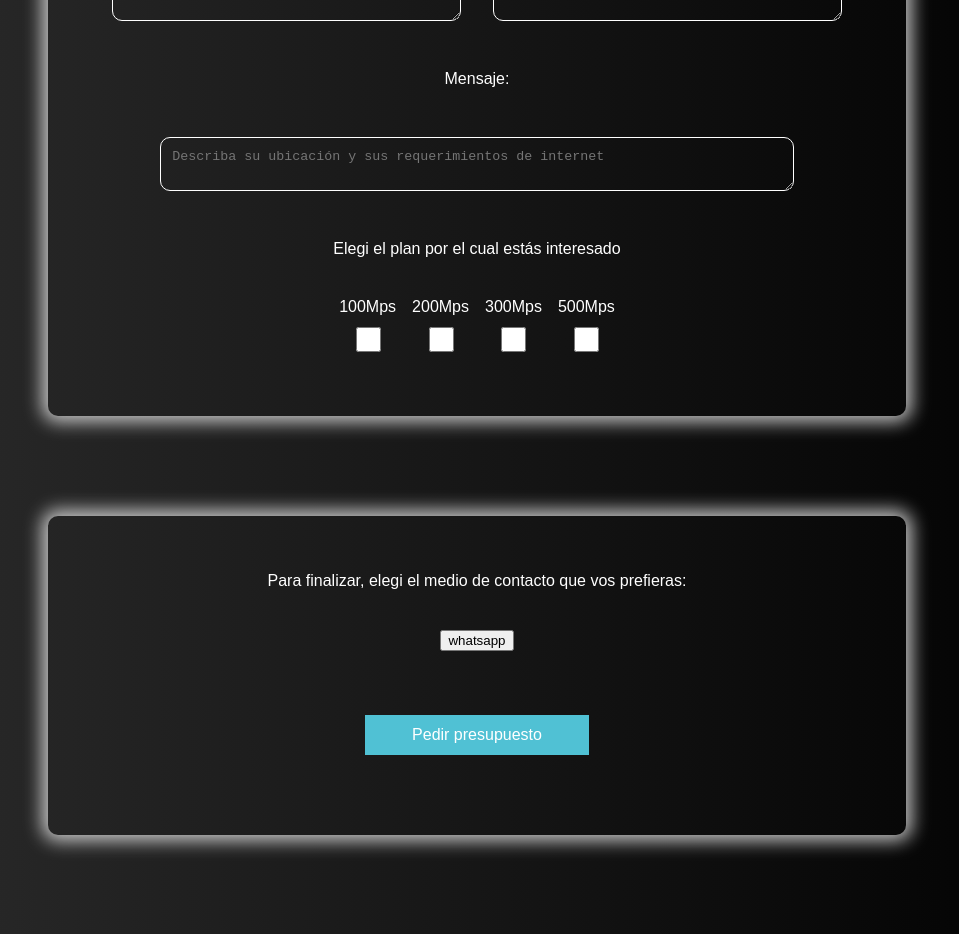
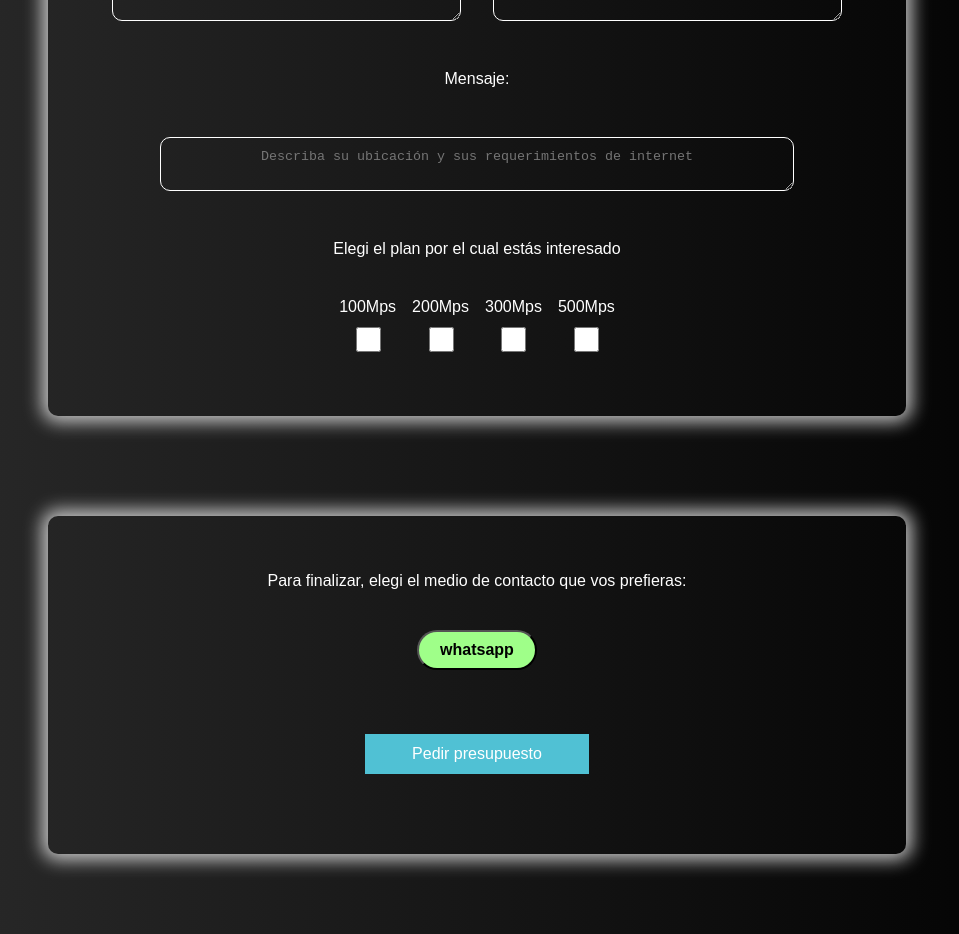
Before and after one commit to gabriel-shulman-1/redline, a React (Create React App) app: page /Prices in a window 1280 px wide. Shown: the part 1000-1934 px from the top of the page, without its empty margins (163-1122 px from the left). Built offline with nearby package versions, Linux system fonts and the light colour scheme.

Commit message:
boton de medio agregado. falta validaciones

```diff
--- a/src/Components/prices.jsx
+++ b/src/Components/prices.jsx
@@ -15,8 +15,9 @@ export const Prices = () => {
   const [msn5, setMsn5] = useState("");
   const [msn6, setMsn6] = useState("");
   const [msn7, setMsn7] = useState("");
-  const [medio,setMedio] = useState(false);
+  const [medio, setMedio] = useState(false);
   const [method, setMethod] = useState("whatsapp");
+  const [color,setColor] = useState("#9fff89")
   const [selectedItems, setSelectedItems] = useState([]);
   const Navigate = useNavigate();
 
@@ -46,9 +47,7 @@ export const Prices = () => {
 
     if (method === "whatsapp") {
       const whatsappUrl = `https://wa.me/+5491126890280?text=${encodeURIComponent(
-        intro +
-          ". Planes solicitados: " +
-          intro5
+        intro + ". Planes solicitados: " + intro5
       )}`;
       Navigate("/notify/" + msn1);
       window.open(whatsappUrl, "_blank");
@@ -80,14 +79,22 @@ export const Prices = () => {
 
   //construir selector de forma de envio whatsapp/email
   const selectMedio = (opcion) => {
-    setMedio(!medio)
-    if (opcion){
-      setMethod("email")
+    setMedio(!medio);
+    if (opcion) {
+      setColor("#ff0000")
+      setMethod("email");
     } else {
-      setMethod("whatsapp")
+      setColor("#9fff89")
+      setMethod("whatsapp");
     }
   };
 
+  const style1 = {
+    textAlign: "center",
+    width: "80%",
+    height: "auto",
+    borderColor: "white",
+  };
 
   return (
     <main id="mainPrices">
@@ -116,12 +123,7 @@ export const Prices = () => {
             value={msn2}
             onChange={(e) => setMsn2(e.target.value)}
             placeholder="Apellido"
-            style={{
-              textAlign: "center",
-              width: "80%",
-              height: "auto",
-              borderColor: "white",
-            }}
+            style={style1}
             className="slider-container"
           />
         </div>
@@ -130,12 +132,7 @@ export const Prices = () => {
             value={msn3}
             onChange={(e) => setMsn3(e.target.value)}
             placeholder="DNI"
-            style={{
-              textAlign: "center",
-              width: "80%",
-              height: "auto",
-              borderColor: "white",
-            }}
+            style={style1}
             className="slider-container"
           />
 
@@ -143,12 +140,7 @@ export const Prices = () => {
             value={msn4}
             onChange={(e) => setMsn4(e.target.value)}
             placeholder="CUIL"
-            style={{
-              textAlign: "center",
-              width: "80%",
-              height: "auto",
-              borderColor: "white",
-            }}
+            style={style1}
             className="slider-container"
           />
         </div>
@@ -157,12 +149,7 @@ export const Prices = () => {
             value={msn5}
             onChange={(e) => setMsn5(e.target.value)}
             placeholder="Dirección/descripción del lugar"
-            style={{
-              textAlign: "center",
-              width: "80%",
-              height: "auto",
-              borderColor: "white",
-            }}
+            style={style1}
             className="slider-container"
           />
 
@@ -170,12 +157,7 @@ export const Prices = () => {
             value={msn6}
             onChange={(e) => setMsn6(e.target.value)}
             placeholder="Altura"
-            style={{
-              textAlign: "center",
-              width: "80%",
-              height: "auto",
-              borderColor: "white",
-            }}
+            style={style1}
             className="slider-container"
           />
         </div>
@@ -188,12 +170,7 @@ export const Prices = () => {
           value={msn7}
           onChange={(e) => setMsn7(e.target.value)}
           placeholder="Describa su ubicación y sus requerimientos de internet"
-          style={{
-            textAlign: "start",
-            width: "80%",
-            height: "auto",
-            borderColor: "white",
-          }}
+          style={style1}
           className="slider-container"
         />
 
@@ -225,11 +202,18 @@ export const Prices = () => {
           Para finalizar, elegi el medio de contacto que vos prefieras:
         </p>
 
-        <button onClick={() => selectMedio(medio)}>{method}</button>
+        <button
+        onClick={() => selectMedio(medio)}
+        id="medioButton"
+        style={{backgroundColor:color}}
+        >
+          <p className="rubik-p5" style={{fontWeight:"bold"}}>{method}</p>
+        </button>
 
         <button onClick={handleSend} className="nav-btn">
           Pedir presupuesto
         </button>
+
       </div>
     </main>
   );
--- a/src/styles/prices.css
+++ b/src/styles/prices.css
@@ -55,17 +55,23 @@
   justify-content: space-between;
 }
 
+#medioButton {
+  width: 120px;
+  height: auto;
+  border-radius: 20px;
+}
+
 @media screen and (max-width: 500px) {
-  #mainPrices{
+  #mainPrices {
     padding: 0;
   }
-  .areaCont{
+  .areaCont {
     flex-direction: column;
   }
-  .pricesDiv textarea{
+  .pricesDiv textarea {
     height: 40px;
   }
-  .pricesDiv .mapContainer div.leaftlet-container{
+  .pricesDiv .mapContainer div.leaftlet-container {
     display: flex;
     flex-direction: column;
     align-items: center;
```
